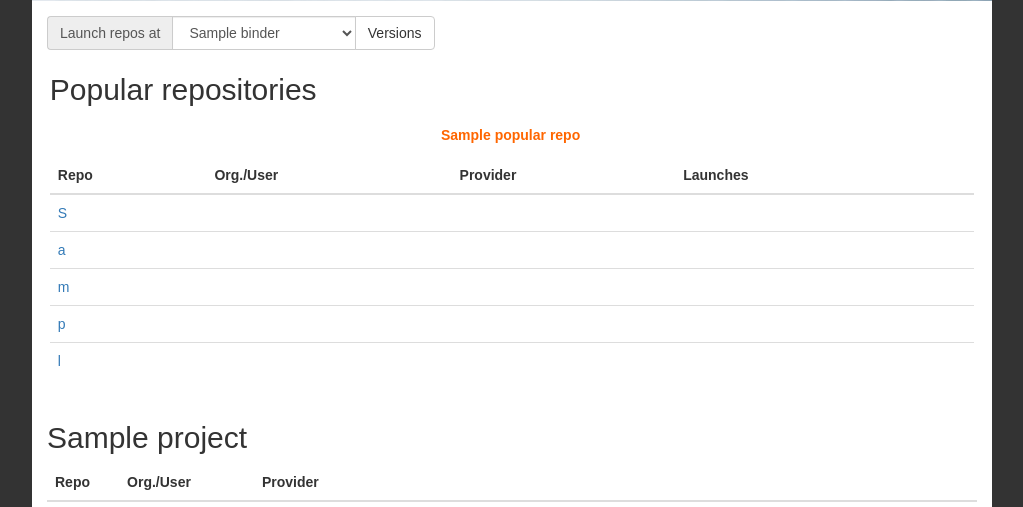
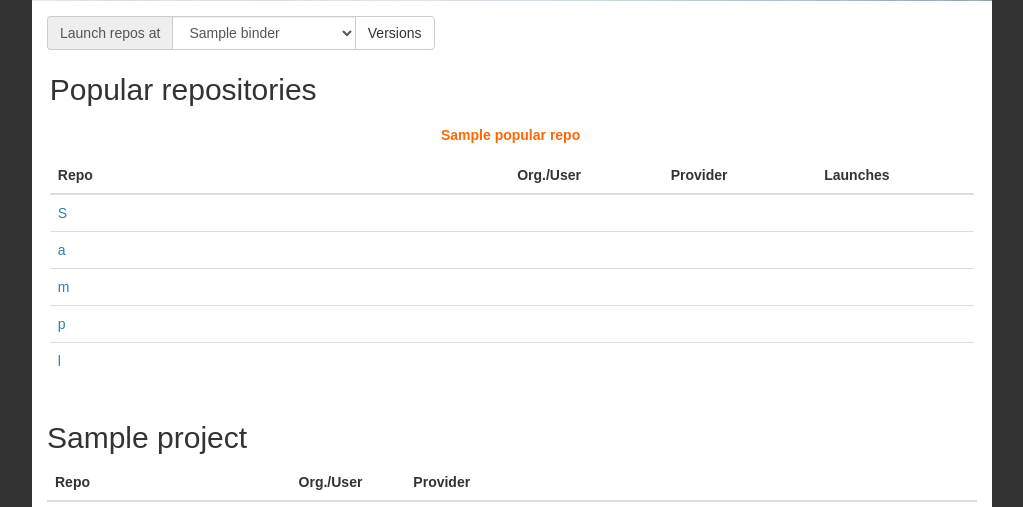
Before and after one commit to gesiscss/binder_gallery, a Flask app: template binder_gallery/templates/gallery.html in a window 1280 px wide. Shown: the part 211-718 px from the top of the page, without its empty margins (128-1151 px from the left). Run offline with Flask 2, Linux system fonts and the light colour scheme; the template is opened without the code that fills it: most values are stand-ins (such as "Sample title", 1, 10 or a date in 2020); some libraries are stand-ins or nearby versions.

Commit message:
fix table alignment

```diff
--- a/binder_gallery/templates/table.html
+++ b/binder_gallery/templates/table.html
@@ -2,22 +2,22 @@
 <table id="{{ table_id }}" class="table table-hover">
     <thead>
     <tr>
-        <th scope="col">Repo</th>
-        <th scope="col">Org./User</th>
-        <th scope="col">Provider</th>
-        {% if launch %}<th scope="col">Launches</th>{% endif %}
-        <th scope="col"></th>  {# binder badge #}
+        <th scope="col" class="col-lg-6 col-sm-6 col-xs-8">Repo</th>
+        <th scope="col" class="col-lg-2 col-sm-2 hidden-xs">Org./User</th>
+        <th scope="col" class="col-lg-2 col-sm-2 hidden-xs">Provider</th>
+        <th scope="col" class="col-lg-1 col-sm-1 col-xs-2">{% if launch %}Launches{% endif %}</th>
+        <th scope="col" class="col-lg-1 col-sm-1 col-xs-2"></th>  {# binder badge #}
     </tr>
     </thead>
     <tbody>
     {% for repo_data in repos %}
         {# repo_name, org, provider, repo_url, binder_url, description, launches  #}
         <tr  data-description="{{ repo_data[5] }}">
-            <td><a href="{{ repo_data[3] }}" target="_blank">{{ repo_data[0] }}</a></td>
-            <td>{{ repo_data[1] }}</td>
-            <td>{{ repo_data[2] }}</td>
-            {% if launch %}<td>{{ repo_data[6] }}</td>{% endif %}
-            <td>
+            <td class="col-lg-6 col-sm-6 col-xs-8"><a href="{{ repo_data[3] }}" target="_blank">{{ repo_data[0] }}</a></td>
+            <td class="col-lg-2 col-sm-2 hidden-xs">{{ repo_data[1] }}</td>
+            <td class="col-lg-2 col-sm-2 hidden-xs">{{ repo_data[2] }}</td>
+            <td class="col-lg-1 col-sm-1 col-xs-2">{% if launch %}{{ repo_data[6] }}{% endif %}</td>
+            <td class="col-lg-1 col-sm-1 col-xs-2">
                 {% if repo_data[4] %}
                     <a class="launch-badge-link" href="{{ repo_data[4] }}" target="_blank">
                         <img src="https://notebooks.gesis.org/binder/badge_logo.svg">
```
